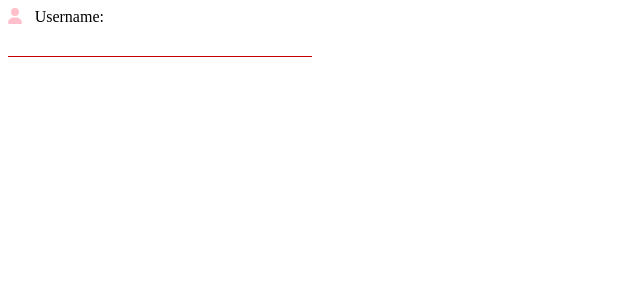
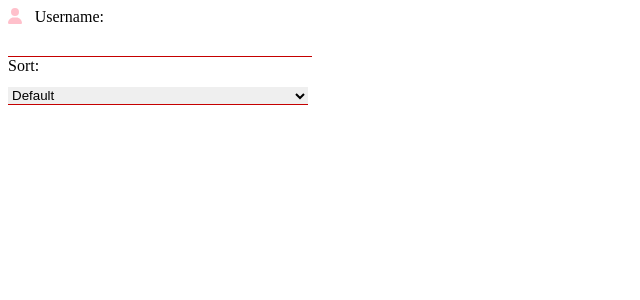
Before and after one commit to v-dav/holbertonschool-cinema-guru, a React (Create React App) app: page / in a window 1280 px wide. Shown: the top 300 px of the page, without its empty margins (0-640 px from the left). Built offline with nearby package versions, Linux system fonts and the light colour scheme.

Commit message:
add the select input component to the app

```diff
--- a/src/App.jsx
+++ b/src/App.jsx
@@ -1,13 +1,23 @@
 import React, { useState } from "react";
 import { library } from '@fortawesome/fontawesome-svg-core';
-import { faUser} from '@fortawesome/free-solid-svg-icons';
+import { faUser } from '@fortawesome/free-solid-svg-icons';
 import Input from "./components/general/Input";
+import SelectInput from "./components/general/SelectInput";
 
 library.add(faUser)
 
 
 function App() {
+	const selectOptions = [
+		"Default",
+		"Latest",
+		"Oldest",
+		"Highest Rated",
+		"Lowest Rated"
+	];
 	const [inputValue, setInputValue] = useState("");
+	const [selectInputValue, setSelectInputValue] = useState(selectOptions[0]);
+
 	return (
 		<div className="App">
 			<Input
@@ -17,8 +27,17 @@ function App() {
 				value={inputValue}
 				setValue={setInputValue}
 				icon={"fa-solid fa-user"}
-				inputAttributes={{ id: "general-input", name: "general-input"}}
+				inputAttributes={{ id: "general-input", name: "general-input" }}
 			></Input>
+			<SelectInput
+				label={"Sort:"}
+				options={selectOptions}
+				className={"select-input"}
+				value={selectInputValue}
+				setValue={setSelectInputValue}
+			>
+
+			</SelectInput>
 		</div>
 	);
 }
--- a/src/components/general/SelectInput.jsx
+++ b/src/components/general/SelectInput.jsx
@@ -2,10 +2,24 @@ import React from 'react'
 import './general.css';
 
 
-const SelectInput = ({label, options, className, value, setValue}) => {
-  return (
-    <div>SelectInput</div>
-  )
+const SelectInput = ({ label, options, className, value, setValue }) => {
+	const handleSelect = (e) => {
+		setValue(e.target.value);
+	}
+
+	return (
+		<div>
+			<label htmlFor="">{label}</label>
+			<select
+				name="select-input"
+				id="select-input"
+				className={className}
+				value={value}
+				onChange={handleSelect}>
+				{options.map(option => <option value={option}>{ option }</option>)}
+			</select>
+		</div>
+	)
 }
 
 export default SelectInput
--- a/src/components/general/general.css
+++ b/src/components/general/general.css
@@ -3,7 +3,7 @@
 	margin-right: 1%;
 }
 
-.general-input {
+.general-input, .select-input {
 	display: block;
 	margin-top: 1%;
 	border: none;
@@ -12,6 +12,6 @@
 
 }
 
-.general-input:focus {
+.general-input:focus, .select-input:focus {
 	outline: none;
 }
```
